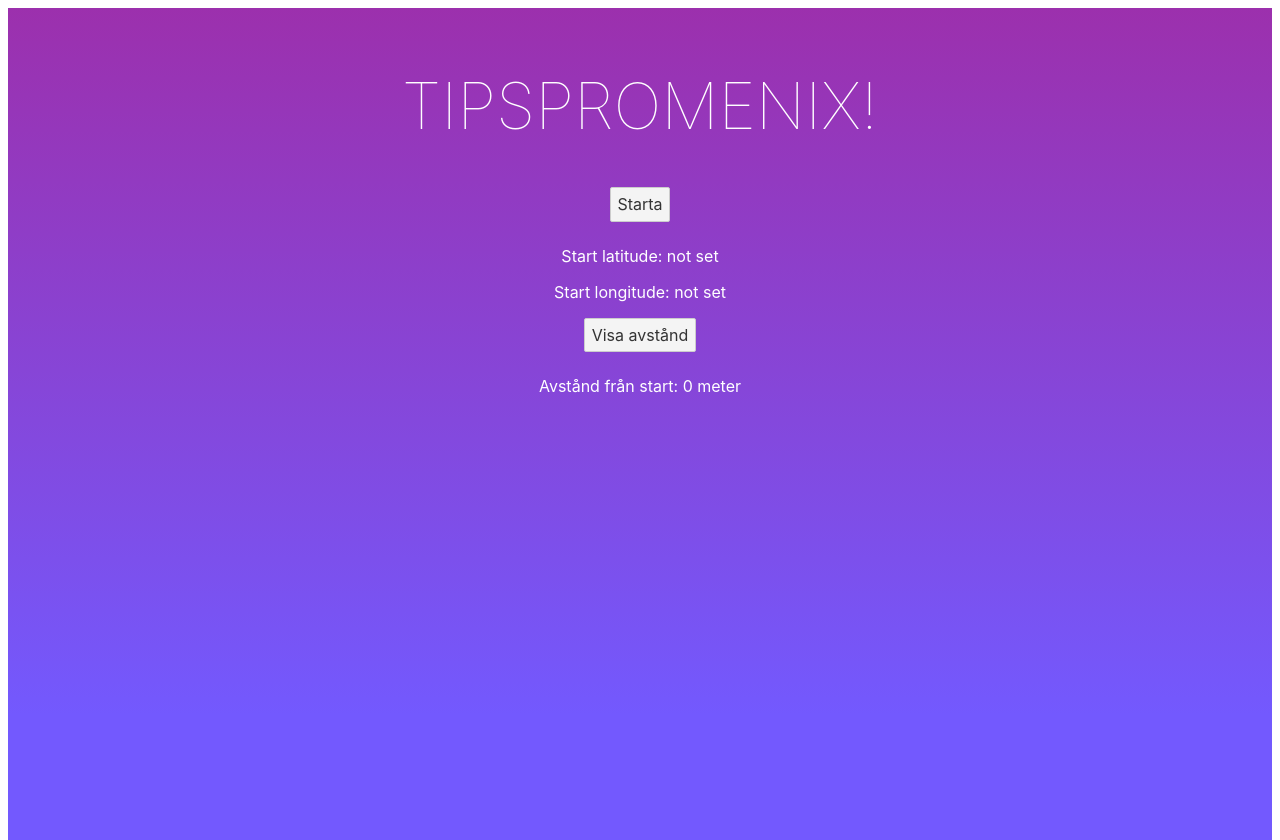
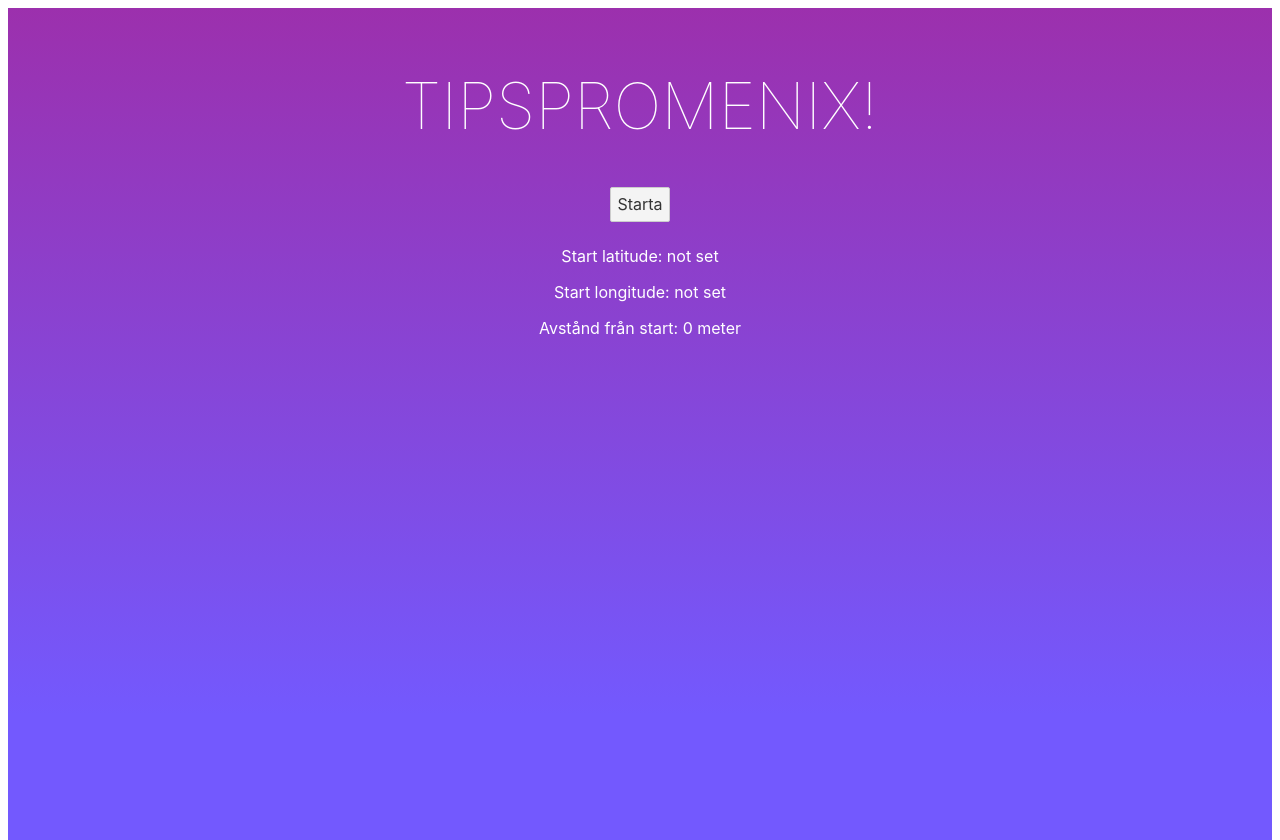
Before and after one commit to MalinG/quiz-walk, a Svelte app: page / in a window 1280 px wide. Built offline with nearby package versions, Linux system fonts and the light colour scheme.

Commit message:
Reset start position after 20 meters

```diff
--- a/src/components/Map.svelte
+++ b/src/components/Map.svelte
@@ -14,6 +14,8 @@
 
     startLat = crd.latitude
     startLong = crd.longitude
+
+    getDistanceFromStart()
   }
 
   function newPosition(pos) {
@@ -64,9 +66,6 @@
     <p>Start longitude: {startLong || 'not set'}</p>
   </div>
 
-  <button on:click={getDistanceFromStart}>
-    Visa avstånd
-  </button>
   <div>
     <p>Avstånd från start: {distance || 0} meter</p>
   </div>
```
